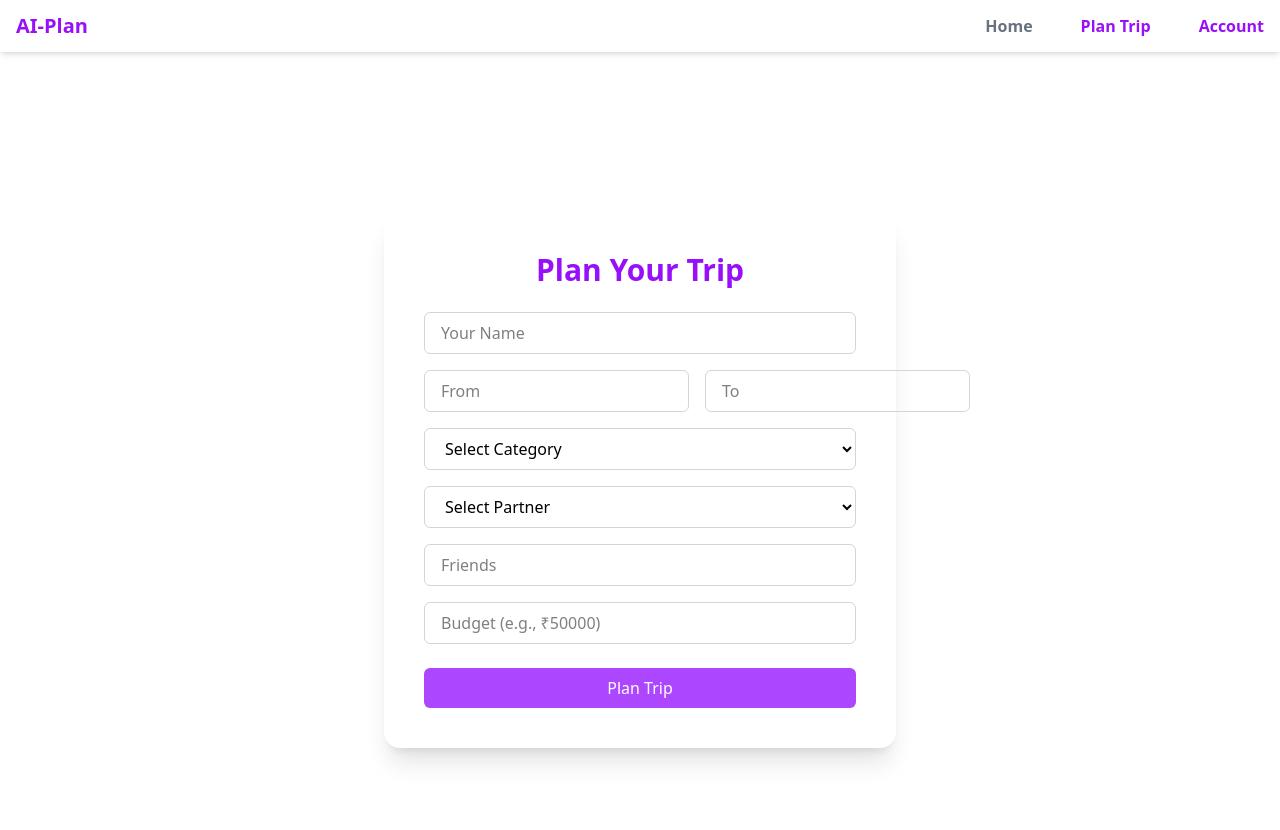
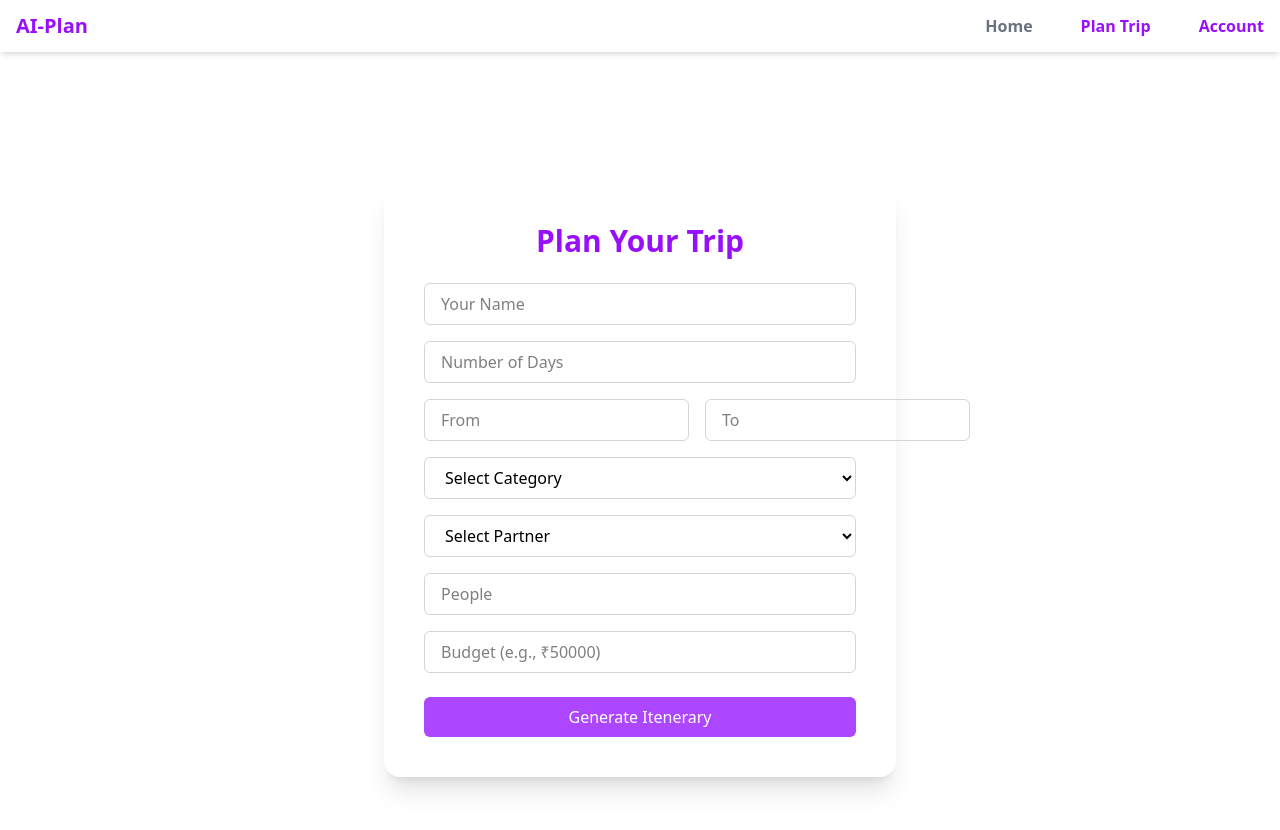
Before and after one commit to AbdulAdnan7/AIPlanner, a React (Vite) app in the folder Frontend/: page /planTrip in a window 1280 px wide. Shown: the top 830 px of the page. Built offline with nearby package versions, Linux system fonts and the light colour scheme.

Commit message:
Created Form Page

```diff
--- a/Frontend/src/pages/Trip.jsx
+++ b/Frontend/src/pages/Trip.jsx
@@ -7,8 +7,10 @@ const Trip = () => {
     from: '',
     to: '',
     category: '',
-    friends: '',
+    people: '',
+    partners: '',
     budget: '',
+    days: '',
   })
 
   const [aiResponse, setAiResponse] = useState("");
@@ -18,23 +20,24 @@ const Trip = () => {
   const API_KEY = import.meta.env.VITE_GEMINI_API_KEY;
 
   const handleGenerate = async () => {
-    const {name, form, to, budget,friends,category} = formData;
+    const {name, from, to,days, budget,people, partners, category} = formData;
 
-    const prompt = `Generate a travel itinerary for ${name} and ${friends} friends going from ${from} to ${to}. The trip should fall under the ${category} category with a budget of ₹${budget}. Include activities, accommodations, travel mode, and food recommendations.`;
+    const prompt = `Generate a ${days}-day travel itinerary for ${name} traveling with ${partners}${people ? ` and ${people}` : ''}, going from ${from} to ${to}. The trip should fall under the ${category} category with a budget of ₹${budget}. Include activities, accommodations, travel mode, and food recommendations.`;
+
 
     setIsLoading(true);
     setAiResponse("");
 
     try {
-      const res = await fetch(`https://generativelanguage.googleapis.com/v1/models/gemini-1.5-flash:generativeContent?key=${API_KEY}`,
+      const res = await fetch(`https://generativelanguage.googleapis.com/v1/models/gemini-1.5-flash:generateContent?key=${API_KEY}`,
         {
           method: 'POST',
-          headers: {"Content-Type": "applications/json"},
+          headers: {"Content-Type": "application/json"},
           body: JSON.stringify({
             contents: [
               {
               role: "user",
-              parts: [{ Text: prompt}]
+              parts: [{ text: prompt}]
               }
             ]
           })
@@ -51,20 +54,23 @@ const Trip = () => {
     }
   }
 
- const handleSubmit = (e) => {
-  e.preventDefault()
-  setIsLoading(true)
- }
+
 
  const handleChange = (e) => {
   setFormData({...formData, [e.target.name] : e.target.value})
  }
 
+ const handleSubmit = (e) => {
+  e.preventDefault();
+  handleGenerate()
+ }
+
   return (
+    <>
     <section className='flex justify-center items-center mt-20'>
     <div className="min-h-screen flex items-center justify-center px-4 py-10">
       <form
-      onClick={handleSubmit}
+      onSubmit={handleSubmit}
       className="bg-white rounded-2xl shadow-xl w-full max-w-lg p-6 sm:p-10 space-y-6">
         <h2 className="text-3xl font-bold text-center text-purple-600">
           Plan Your Trip
@@ -72,26 +78,46 @@ const Trip = () => {
 
         <div className="space-y-4">
           <input
+          name='name'
             type="text"
+            onChange={handleChange}
+            value={formData.name}
             placeholder="Your Name"
             className="w-full px-4 py-2 border border-gray-300 rounded-md focus:outline-none focus:ring-2 focus:ring-purple-400"
           />
 
+  <input
+    type="number"
+    name="days"
+    placeholder="Number of Days"
+    onChange={handleChange}
+    value={formData.days}
+    className="w-full px-4 py-2 border border-gray-300 rounded-md focus:ring-2 focus:ring-purple-400"
+  />
+
           <div className="flex flex-col sm:flex-row gap-4">
             <input
+            name='from'
               type="text"
+              onChange={handleChange}
+              value={formData.from}
               placeholder="From"
               className="flex-1 px-4 py-2 border border-gray-300 rounded-md focus:ring-2 focus:ring-purple-400"
             />
             <input
+            name='to'
               type="text"
               placeholder="To"
+              onChange={handleChange}
+              value={formData.to}
               className="flex-1 px-4 py-2 border border-gray-300 rounded-md focus:ring-2 focus:ring-purple-400"
             />
 
           </div>
 
           <select
+          onChange={handleChange}
+          value={formData.category}
             className="w-full px-4 py-2 border border-gray-300 rounded-md focus:ring-2 focus:ring-purple-400"
           >
             <option value="">Select Category</option>
@@ -103,6 +129,9 @@ const Trip = () => {
           </select>
 
           <select
+          name='partners'
+          onChange={handleChange}
+          value={formData.partners}
            className="w-full px-4 py-2 border border-gray-300 rounded-md focus:ring-2 focus:ring-purple-400"
           >
             <option value="">Select Partner</option>
@@ -114,12 +143,18 @@ const Trip = () => {
 
             <input
               type="text"
-              placeholder="Friends"
+              name='people'
+              placeholder="People"
+              onChange={handleChange}
+              value={formData.people}
                className="w-full px-4 py-2 border border-gray-300 rounded-md focus:ring-2 focus:ring-purple-400"
             />
 
           <input
             type="number"
+            name='budget'
+            onChange={handleChange}
+            value={formData.budget}
             placeholder="Budget (e.g., ₹50000)"
             className="w-full px-4 py-2 border border-gray-300 rounded-md focus:ring-2 focus:ring-purple-400"
           />
@@ -128,14 +163,18 @@ const Trip = () => {
 
         <button
           type="submit"
+          disabled={loading}
           className="w-full bg-purple-500 text-white font-medium py-2 rounded-md hover:bg-purple-600 transition duration-200"
         >
-          Plan Trip
+        {loading ? 'Generating' : 'Generate Itenerary'}
         </button>
       </form>
     </div>
 
+
     </section>
+
+    </>
   )
 }
 
```
